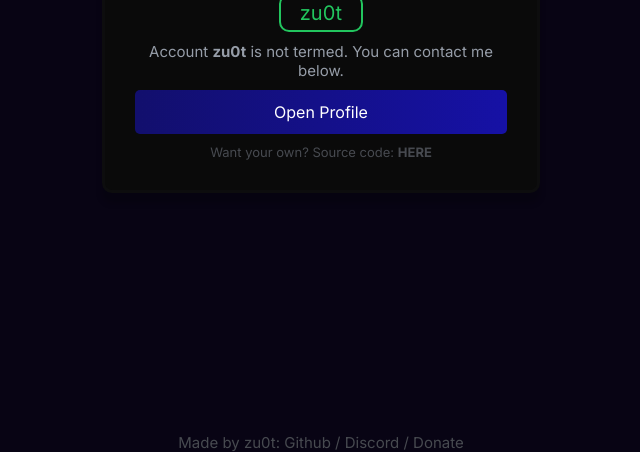
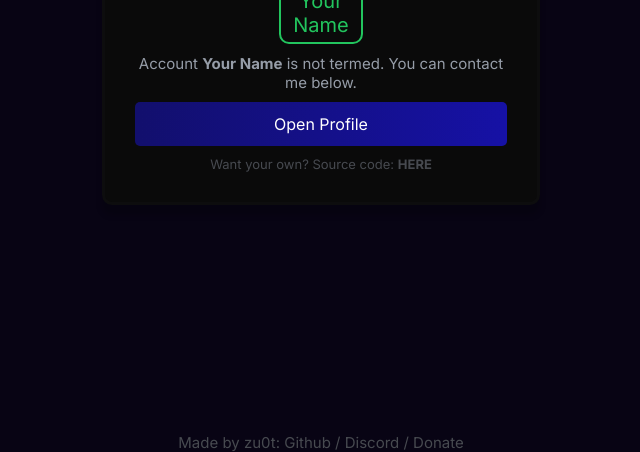
Before and after one commit to zu0t/TermedBio, a plain HTML site: page index.html in a window 1280 px wide. Shown: the part 348-800 px from the top of the page, without its empty margins (319-959 px from the left). Drawn offline with Linux system fonts and the light colour scheme.

Commit message:
Update index.html

```diff
--- a/index.html
+++ b/index.html
@@ -4,14 +4,14 @@
     <meta charset="UTF-8">
     <meta name="viewport" content="width=device-width, initial-scale=1.0">
     <link href="./style.css" rel="stylesheet">
-    <title>Termed by zuot.cc</title>
+    <title>TermedBio.xyz</title>
 </head>
 <body>
     <div class="ramecek">
         <div class="title">Not Termed</div> <!--Change if you get termed-->
-        <div class="boxterm">zu0t</div> <!--Your username-->
-        <div class="info">Account <b>zu0t</b> is not termed. You can contact me below.</div> <!--change inside <b> to your username-->
-        <div class="boxvisit"><a href="https://discord.com/users/437532245574680577">Open Profile</a></div> <!--Chnage the link to your profile (https://discord.com/users/userID)-->
+        <div class="boxterm">Your Name</div> <!--Your username-->
+        <div class="info">Account <b>Your Name</b> is not termed. You can contact me below.</div> <!--change inside <b> to your username-->
+        <div class="boxvisit"><a href="https://discord.com/users/userID">Open Profile</a></div> <!--Chnage the link to your profile (https://discord.com/users/userID)-->
     <!--DO NOT REMOVE!!!--><div class="ad">Want your own? Source code: <b><a href="https://github.com/zu0t/TermedBio" class="ad">HERE</a></b></div><!--DO NOT REMOVE!!!-->
     </div>
     <!--DO NOT REMOVE!!!--><div class="bottom">Made by zu0t: <a href="https://github.com/zu0t" class="ad1">Github</a> / <a href="https://discord.com/users/437532245574680577" class="ad1">Discord</a> / <a href="https://ko-fi.com/zuot_" class="ad1">Donate</a></div><!--DO NOT REMOVE!!!-->
```
